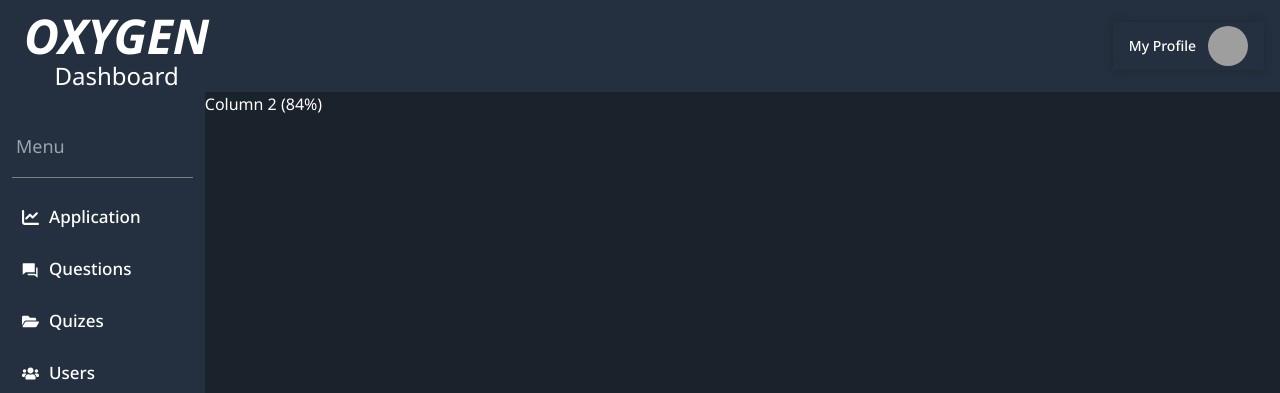
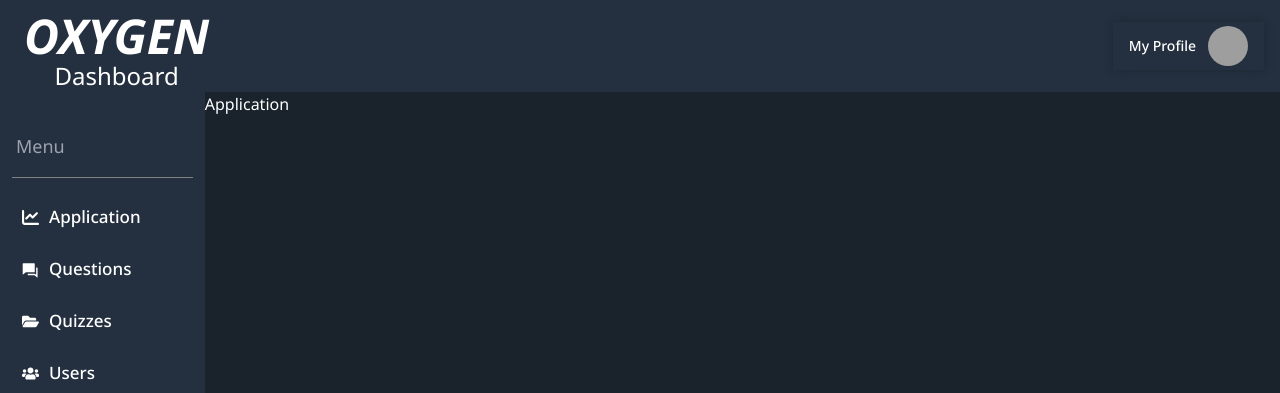
Before and after one commit to KastriotAvdiaj/OxygenQuiz, a React (Vite) app: page /dashboard in a window 1280 px wide. Shown: the top 393 px of the page. Built offline with nearby package versions, Linux system fonts and the light colour scheme; grey boxes are pictures that could not be loaded.

Commit message:
Created the mini pages of the dashboard with no content.

```diff
--- a/src/componentsOurs/DashboardNav.tsx
+++ b/src/componentsOurs/DashboardNav.tsx
@@ -5,24 +5,45 @@ import { FaFolderOpen } from "react-icons/fa";
 import { FaUsers } from "react-icons/fa";
 import { Divider } from "./Divider";
 
-export const DashboardNav = () => {
+type DashboardNavProps = {
+  setActivePage: (page: string) => void;
+};
+
+export const DashboardNav: React.FC<DashboardNavProps> = ({ setActivePage }) => {
   return (
     <ul className="w-full px-3 text-lg flex flex-col gap-2">
       <p className="px-1 text-gray-400 mb-2">Menu</p>
       <Divider color="gray" />
-      <Button variant={"dashboard"} size={"dashboard"} className="mt-2">
+      <Button
+        variant={"dashboard"}
+        size={"dashboard"}
+        className="mt-2"
+        onClick={() => setActivePage("Application")}
+      >
         <FaChartLine />
         Application
       </Button>
-      <Button variant={"dashboard"} size={"dashboard"} className="">
+      <Button
+        variant={"dashboard"}
+        size={"dashboard"}
+        onClick={() => setActivePage("Questions")}
+      >
         <RiQuestionAnswerFill />
         Questions
       </Button>
-      <Button variant={"dashboard"} size={"dashboard"} className="">
+      <Button
+        variant={"dashboard"}
+        size={"dashboard"}
+        onClick={() => setActivePage("Quizzes")}
+      >
         <FaFolderOpen />
-        Quizes
+        Quizzes
       </Button>
-      <Button variant={"dashboard"} size={"dashboard"} className="">
+      <Button
+        variant={"dashboard"}
+        size={"dashboard"}
+        onClick={() => setActivePage("Users")}
+      >
         <FaUsers />
         Users
       </Button>
--- a/src/pages/Dashboard.tsx
+++ b/src/pages/Dashboard.tsx
@@ -1,16 +1,38 @@
+import { useState } from "react";
 import { DashboardNav } from "@/componentsOurs/DashboardNav";
 import { DashboardHeader } from "@/componentsOurs/DashboardHeader";
+import { Application } from "./DashboardPages/Application";
+import { Questions } from "./DashboardPages/Questions";
+import { Quizzes } from "./DashboardPages/Quizzes";
+import { Users } from "./DashboardPages/Users";
 
 export const Dashboard = () => {
+  const [activePage, setActivePage] = useState("Application");
+
+  const renderContent = () => {
+    switch (activePage) {
+      case "Application":
+        return <Application />;
+      case "Questions":
+        return <Questions />;
+      case "Quizzes":
+        return <Quizzes />;
+      case "Users":
+        return <Users />;
+      default:
+        return <Application />;
+    }
+  };
+
   return (
     <div className="h-screen text-white bg-[var(--dashboard)] grid grid-cols-[16%_84%] grid-rows-[auto_1fr]">
       <div className="col-span-2 ">
         <DashboardHeader />
       </div>
       <div className="mt-10">
-        <DashboardNav />
+        <DashboardNav setActivePage={setActivePage} />
       </div>
-      <div className="bg-[var(--dashboard-darker)]">Column 2 (84%)</div>
+      <div className="bg-[var(--dashboard-darker)]">{renderContent()}</div>
     </div>
   );
 };
--- a/src/pages/DashboardPages/Application.tsx
+++ b/src/pages/DashboardPages/Application.tsx
@@ -0,0 +1,7 @@
+import React from 'react'
+
+export const Application = () => {
+  return (
+    <div>Application</div>
+  )
+}
--- a/src/pages/DashboardPages/Questions.tsx
+++ b/src/pages/DashboardPages/Questions.tsx
@@ -0,0 +1,7 @@
+import React from 'react'
+
+export const Questions = () => {
+  return (
+    <div>Questions</div>
+  )
+}
--- a/src/pages/DashboardPages/Quizess.tsx
+++ /dev/null
@@ -1,7 +0,0 @@
-import React from 'react'
-
-export const Quizess = () => {
-  return (
-    <div>Quizess</div>
-  )
-}
--- /dev/null
+++ b/src/pages/DashboardPages/Quizzes.tsx
@@ -0,0 +1,3 @@
+export const Quizzes = () => {
+  return <div>Quizzes</div>;
+};
--- a/src/pages/DashboardPages/Users.tsx
+++ b/src/pages/DashboardPages/Users.tsx
@@ -0,0 +1,7 @@
+import React from 'react'
+
+export const Users = () => {
+  return (
+    <div>Users</div>
+  )
+}
```
